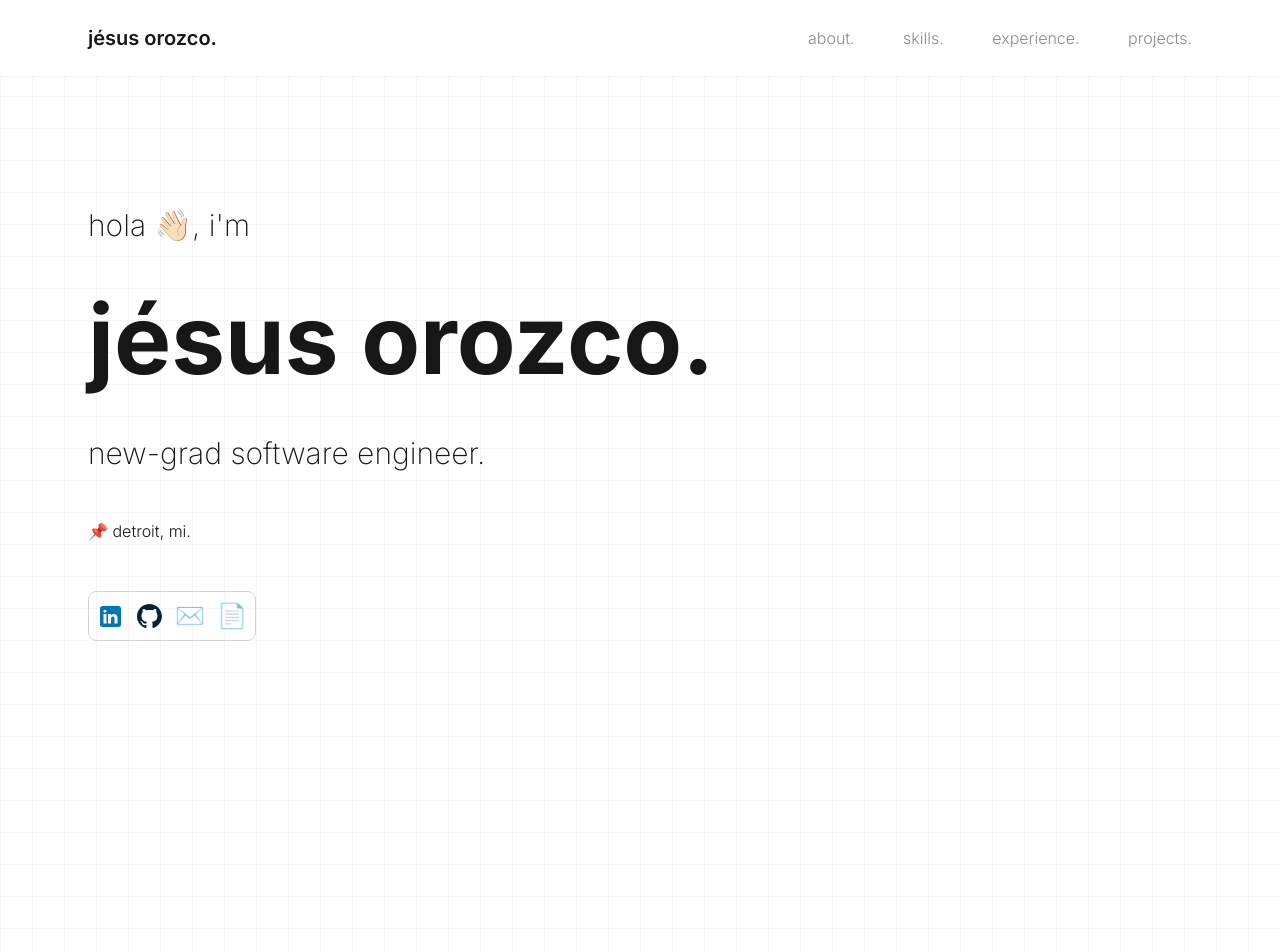
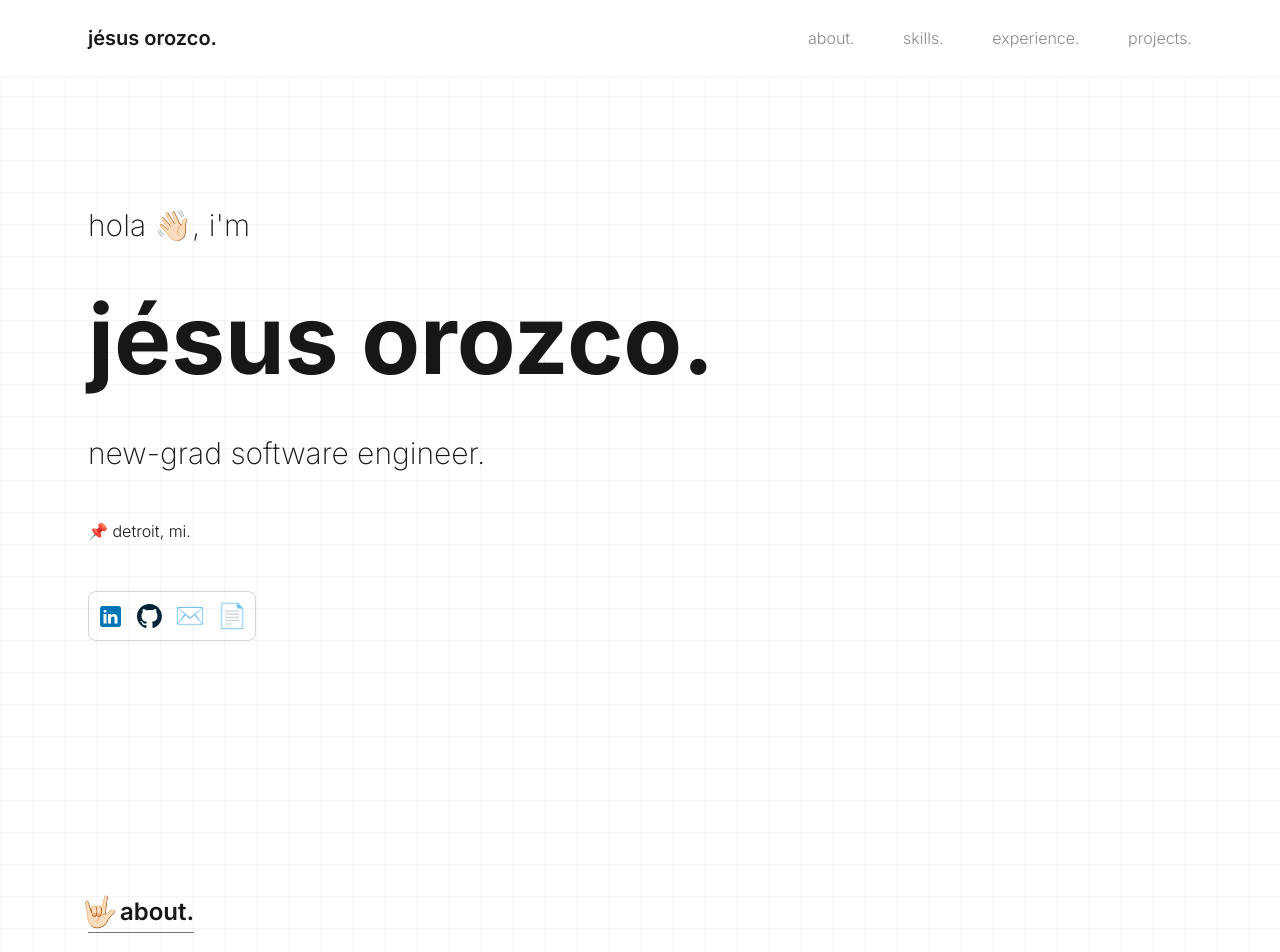
Before and after one commit to eisaa-rice/portfolio, a Next.js app: page / in a window 1280 px wide. Shown: the top 952 px of the page. Built offline with nearby package versions, Linux system fonts and the light colour scheme; a web font is replaced by a local one.

Commit message:
better headers

```diff
--- a/app/components/sections/hero.tsx
+++ b/app/components/sections/hero.tsx
@@ -6,8 +6,8 @@ import { motion } from "motion/react";
 const Hero = () => {
   return (
     <section
-      className="flex flex-col gap-12 pt-20 sm:pt-40 lg:pt-0
-      lg:min-h-screen lg:justify-center"
+      className="flex flex-col gap-12 pt-20 sm:pt-40 lg:pt-20
+      lg:min-h-[calc(100dvh-80px)] lg:justify-center"
     >
       <p className="text-3xl font-extralight">
         hola{" "}
--- a/app/components/ui/sectionHeader.tsx
+++ b/app/components/ui/sectionHeader.tsx
@@ -13,7 +13,7 @@ const SectionHeader = ({
 }) => {
   return (
     <motion.h2
-      className="text-2xl my-6 inline-block"
+      className="text-2xl font-semibold my-6 inline-block"
       whileInView="section"
       viewport={{ once: true }}
     >
```
